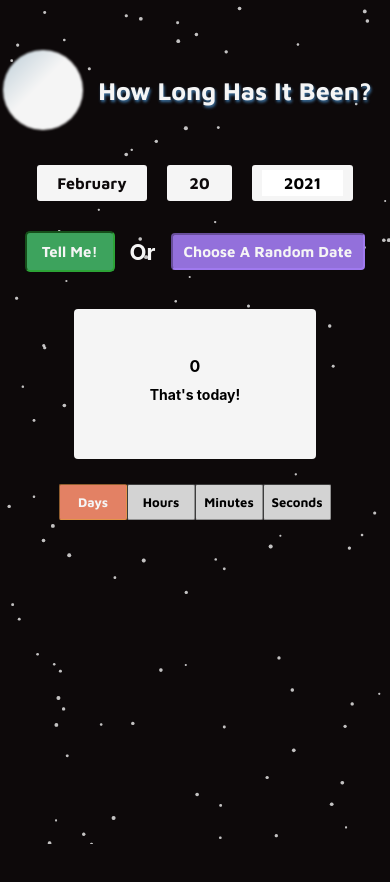
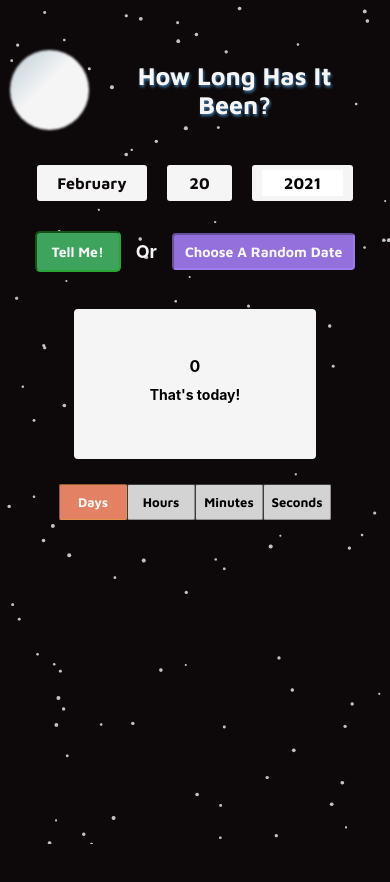
Before and after one commit to hamiltonskraba/howManyDays, a React (Create React App) app: page / in a window 390 px wide. Shown: the top 882 px of the page. Built offline with nearby package versions, Linux system fonts and the light colour scheme.

Commit message:
Finished responsive styling

```diff
--- a/src/App.css
+++ b/src/App.css
@@ -1,6 +1,11 @@
 .App {
   text-align: center;
   height: 100%;
+}
+
+button:focus,
+div:focus {
+  outline: none;
 }
 
 body {
--- a/src/AppMediaQuery.css
+++ b/src/AppMediaQuery.css
@@ -14,8 +14,16 @@
         width: 80px;
     }
 
+    .submitContainer button {
+        font-size: 14px;
+    }
+
     .title {
         font-size: 32px;
+    }
+
+    .orText {
+        font-size: 18px;
     }
 
     .inputGroup div,
@@ -30,8 +38,31 @@
         min-width: 90px;
     }
 
+    .buttonOptions {
+        width: 90px;
+    }
+
+    .monthList {
+        top: 39px;
+        left: 10px;
+    }
+
+    .buttonOptions {
+        font-size: 13px;
+    }
+
     .dayGroup {
         min-width: 45px;
+    }
+
+    .daysList {
+        left: -32px;
+    }
+
+    .daysList button {
+        font-size: 13px;
+        width: 24px;
+        height: 24px;
     }
 
     .resultsContainer {
@@ -61,7 +92,15 @@
 }
 
 @media(max-width: 425px) {
+    .flex-column-center {
+        padding: 50px 10px 0 10px;
+    }
+
     .title {
         font-size: 25px;
     }
+
+    h1 {
+        margin: 10px;
+    }
 }
--- a/src/components/DatePicker.js
+++ b/src/components/DatePicker.js
@@ -80,7 +80,6 @@ class DatePicker extends React.Component {
 
     dayInHistory(){
         const random = Math.floor(Math.random() * historyMap.length);
-        // console.log(random);
 
         const [month, date, year] = historyMap[random].value.split("/");
         const blurb = historyMap[random].label;
@@ -93,7 +92,6 @@ class DatePicker extends React.Component {
     }
 
     handleReturnKey(e){
-        // console.log(e.key);
         if(e.key === 'Enter'){
             this.calculate();
         }
@@ -152,7 +150,6 @@ class DatePicker extends React.Component {
                     <p className="orText">Or</p>
                     <button className="randomDateButton hoverPointer" onClick={this.dayInHistory}>Choose A Random Date</button>
                 </div>
-
             </div>
         );
     }
--- a/src/components/Results.js
+++ b/src/components/Results.js
@@ -43,7 +43,7 @@ class Results extends React.Component {
         return(
             <div className="results">
                 <div className="resultsContainer flex-center">
-                    <div className="displayCount flex-center" style={{opacity: this.props.opacify ? '70%' : '100%'}}>
+                    <div className="displayCount flex-center" style={{opacity: this.props.opacify ? '.7' : '1'}}>
                         {this.calculateUnit(this.props.count).toLocaleString()}
                         <div className="blurb">{this.props.blurb}</div>
                     </div>
--- a/src/config/config.js
+++ b/src/config/config.js
@@ -23,8 +23,7 @@ export const unitsMap = [
 ]
 
 export const historyMap = [
+    {value: '1/1/2000', label: 'Y2K'},
+    {value: '1/24/1988', label: 'My B-Day'},
     {value: '7/4/1776', label: 'USA! USA! USA!'},
-    {value: '1/6/1885', label: 'Birth'},
-    {value: '1/24/1988', label: 'My B-Day'},
-    {value: '1/1/2000', label: 'Y2K'},
 ];
```
